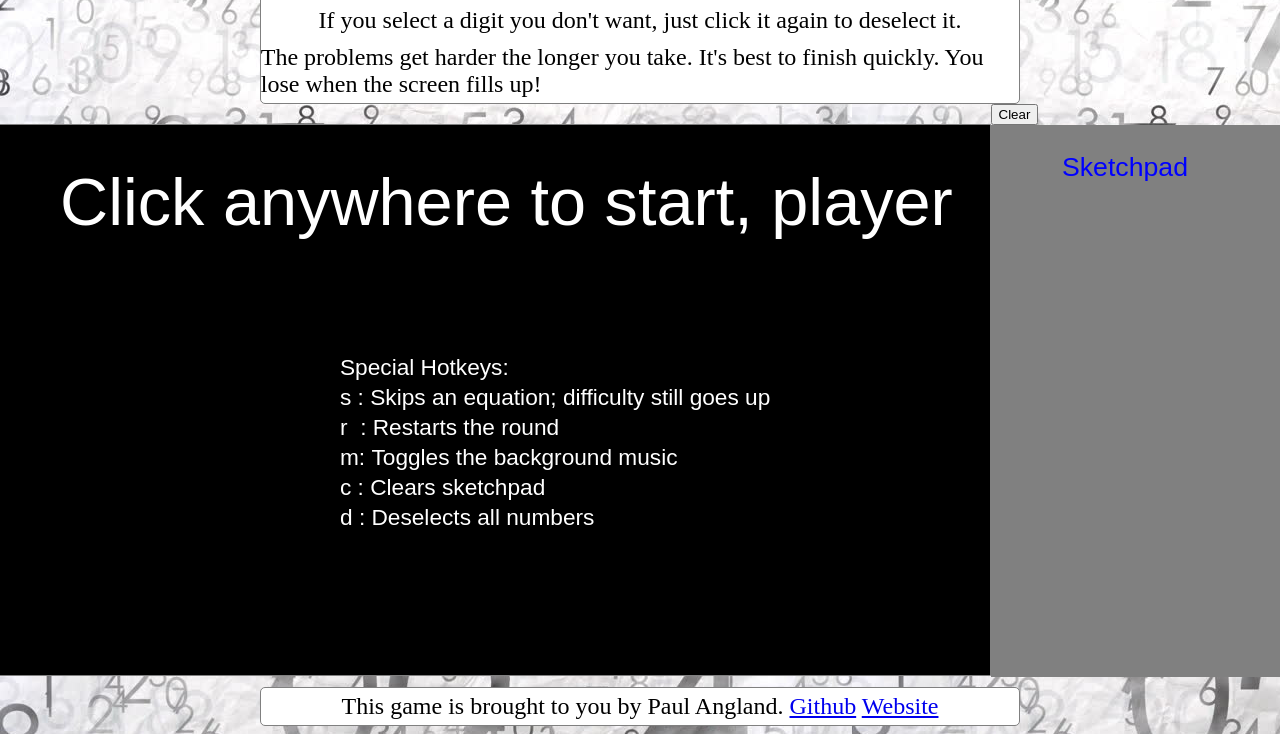
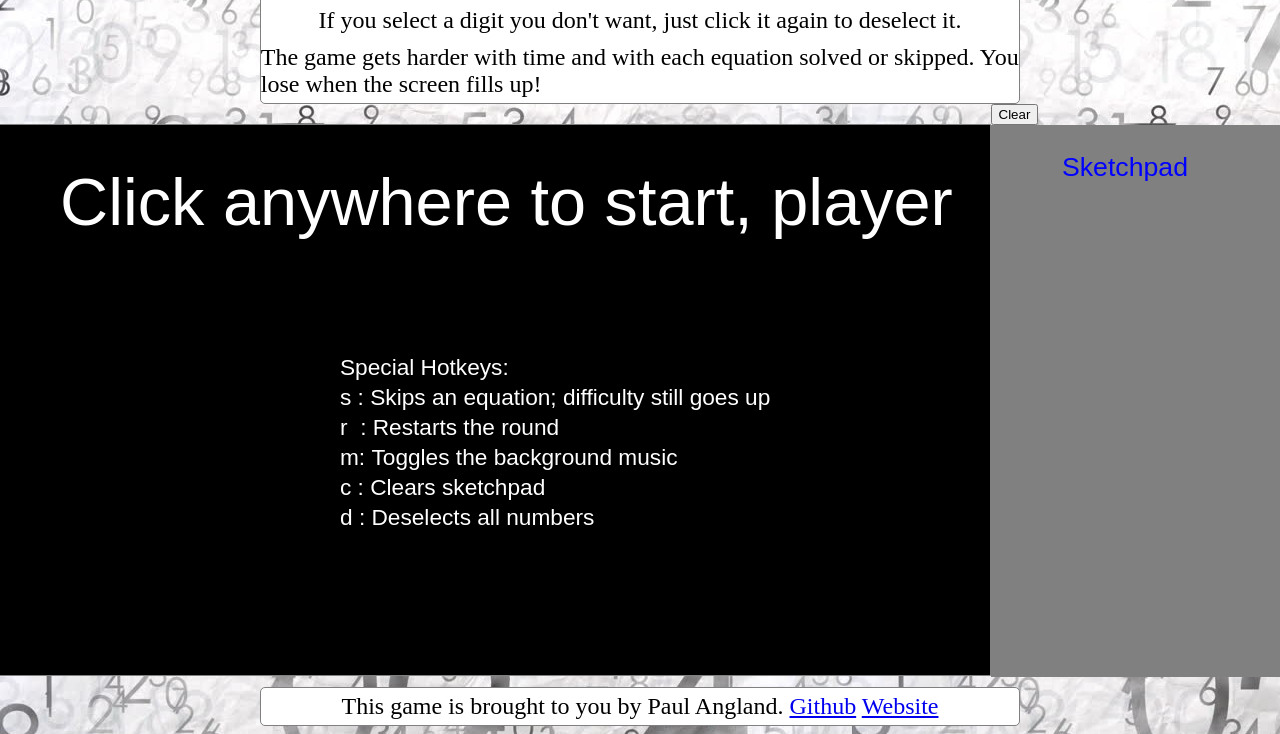
Before and after one commit to pangland/Exploding-Numbers, a website: page index.html in a window 1280 px wide. Shown: the part 141-875 px from the top of the page. Drawn offline with Linux system fonts and the light colour scheme.

Commit message:
Slightly improved topside instructions '

```diff
--- a/index.html
+++ b/index.html
@@ -14,8 +14,7 @@
       <span>If you select a digit you don't want, just click it again to
         deselect it. </span>
 
-      <span>The problems get harder the longer you take. It's best to finish
-        quickly. You lose when the screen fills up!</span>
+      <span>The game gets harder with time and with each equation solved or skipped. You lose when the screen fills up!</span>
     </div>
 
     <div class="canvas_container">
```
